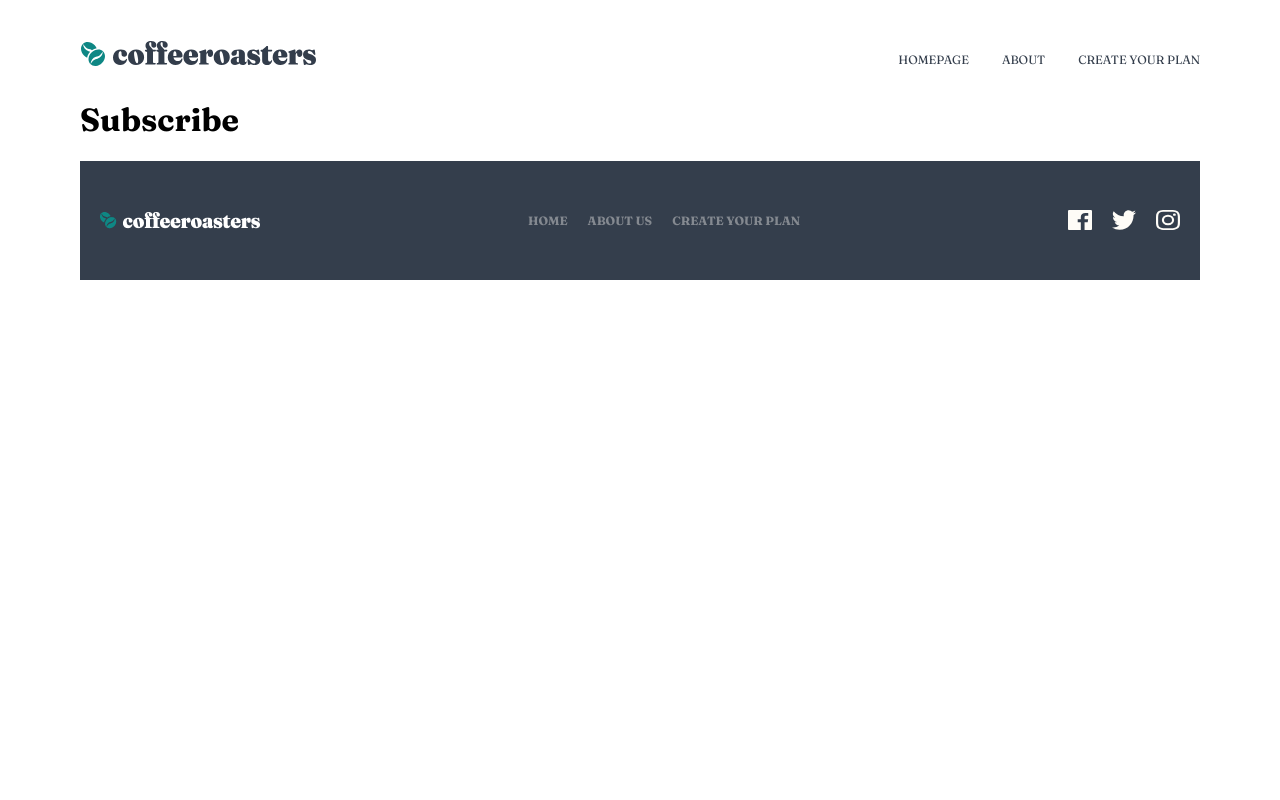
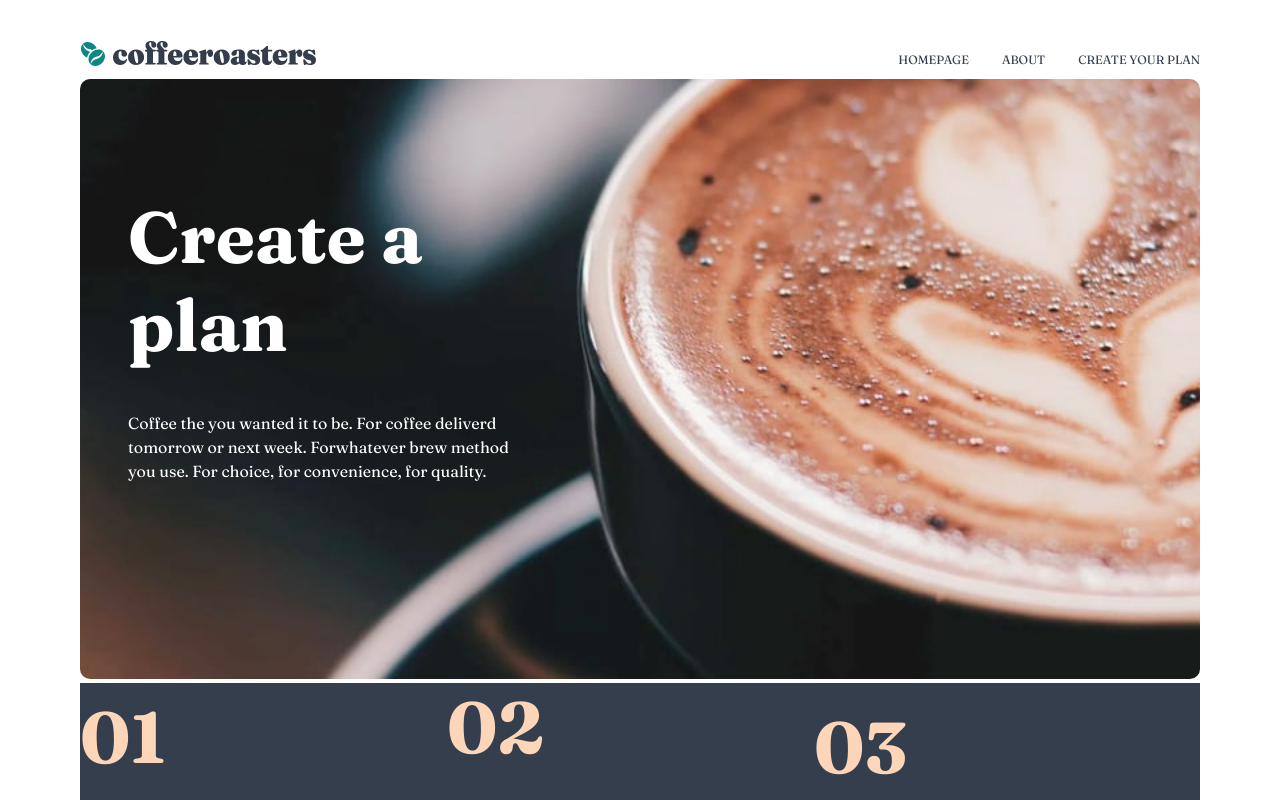
Before and after one commit to maha404/coffeeroasters-subscription-site, a React (Vite) app in the folder coffee-subscription-site/: page /subscribe in a window 1280 px wide. Shown: the top 800 px of the page. Built offline with nearby package versions, Linux system fonts and the light colour scheme.

Commit message:
Refactor HowItWorksSection to accept props for visibility and styling; update Homepage and SubscribePage to utilize new props

```diff
--- a/coffee-subscription-site/src/App.css
+++ b/coffee-subscription-site/src/App.css
@@ -766,3 +766,5 @@ header {
 
 
 }
+
+/* Create plan */
--- a/coffee-subscription-site/src/Components/HowItWorksSection/HowItWorksSection.tsx
+++ b/coffee-subscription-site/src/Components/HowItWorksSection/HowItWorksSection.tsx
@@ -1,16 +1,26 @@
 import StepCard from "../StepCard";
 import Button from "../Button";
 
-export default function HowItWorksSection() {
+interface Props {
+    buttonVisible?: boolean,
+    headerVisible?: boolean,
+    howItWorksStyling?: 'backgroundColor'
+}
+
+export default function HowItWorksSection(props: Props) {
     return (
         <section className="how-it-works-section">
-            <h1>How it works</h1>
-            <div className="step-card-container">
-                <StepCard number="01" title="Pick your coffee" description="Select from our evolving range of artisan coffees. Our beans are ethically sourced and we pay fair prices for them. There are new coffees in all profiles every month for you to try out." />
-                <StepCard number="02" title="Choose the frequency" description="Customize your order frequency, quantity, even your roast style and grind type. Pause, skip or cancel your subscription with no commitment through our online portal." />
-                <StepCard number="03" title="Receive and enjoy!" description="We ship your package within 48 hours, freshly roasted. Sit back and enjoy award-winning world-class coffees curated to provide a distinct tasting experience." />
+            {
+                props.headerVisible && <h1>How it works</h1>
+            }
+            <div className="step-card-container" style={props.howItWorksStyling === 'backgroundColor' ? {backgroundColor: 'var(--neutral-900)', color: 'var( --neutral-0)'} : {}}>
+                        <StepCard number="01" title="Pick your coffee" description="Select from our evolving range of artisan coffees. Our beans are ethically sourced and we pay fair prices for them. There are new coffees in all profiles every month for you to try out." />
+                        <StepCard number="02" title="Choose the frequency" description="Customize your order frequency, quantity, even your roast style and grind type. Pause, skip or cancel your subscription with no commitment through our online portal." />
+                        <StepCard number="03" title="Receive and enjoy!" description="We ship your package within 48 hours, freshly roasted. Sit back and enjoy award-winning world-class coffees curated to provide a distinct tasting experience." />
             </div>
-            <Button text="Create your plan" />
+            {
+                props.buttonVisible && <Button text="Create your plan" />
+            }
         </section>
     )
 }
--- a/coffee-subscription-site/src/Pages/Homepage.tsx
+++ b/coffee-subscription-site/src/Pages/Homepage.tsx
@@ -19,7 +19,7 @@ export default function Homepage() {
             />
             <CollectionSection />
             <BenefitSection />
-            <HowItWorksSection />
+            <HowItWorksSection  buttonVisible={true} headerVisible={true} />
 
         </>
     );
--- a/coffee-subscription-site/src/Pages/SubscribePage.tsx
+++ b/coffee-subscription-site/src/Pages/SubscribePage.tsx
@@ -1,7 +1,21 @@
+import Header from "../Components/Header"
+import desktopHero from '../assets/plan/desktop/image-hero-blackcup.jpg'
+import tabletHero from '../assets/plan/tablet/image-hero-blackcup.jpg'
+import mobileHero from '../assets/plan/mobile/image-hero-blackcup.jpg'
+import HowItWorksSection from "../Components/HowItWorksSection/HowItWorksSection"
+
 export default function SubscribePage() {
     return (
         <div>
-            <h1>Subscribe</h1>
+            <Header
+                title="Create a plan"
+                text="Coffee the you wanted it to be. For coffee deliverd tomorrow or next week. Forwhatever brew method you use. For choice, for convenience, for quality."
+                buttonVisible={false}
+                imageDesktop={desktopHero}
+                imageTablet={tabletHero}
+                imageMobile={mobileHero}
+            />
+            <HowItWorksSection  howItWorksStyling="backgroundColor"/>
         </div>
     )
 }
```
